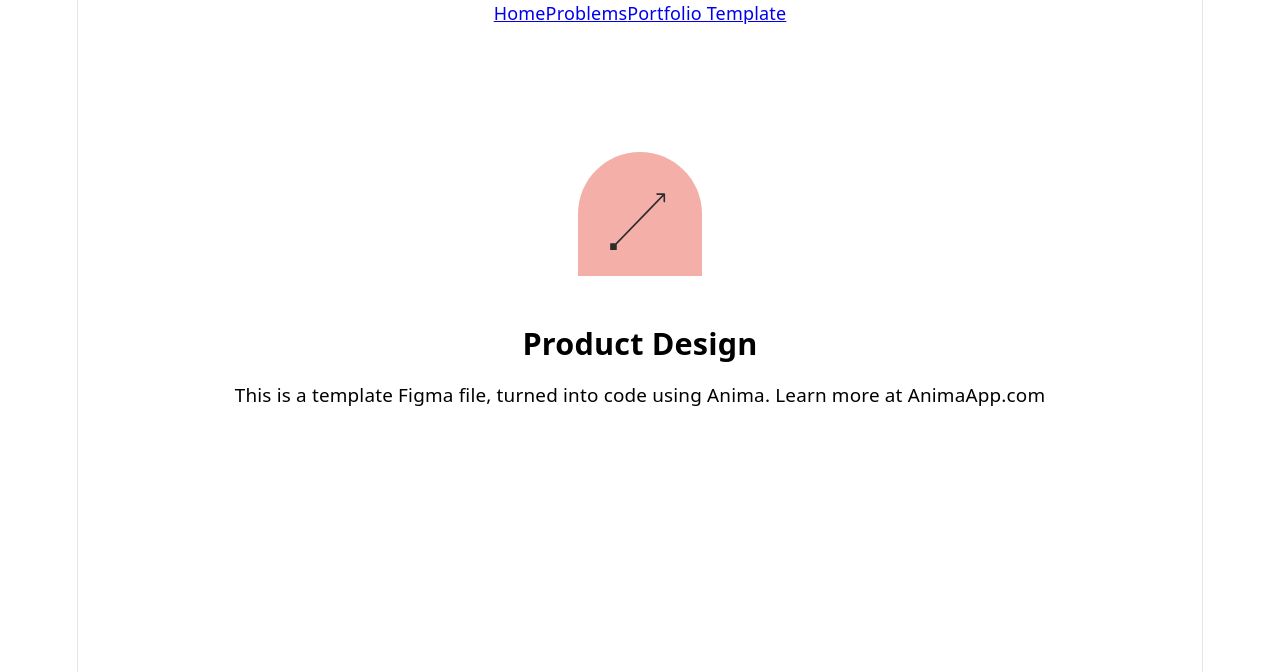
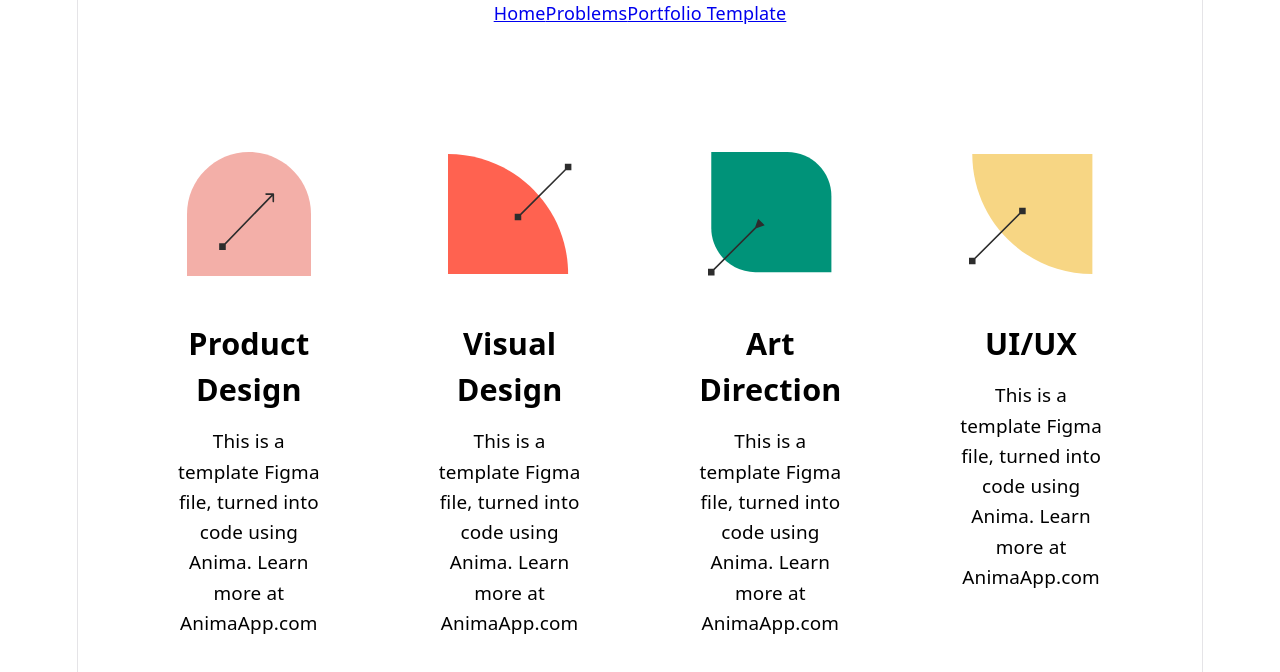
Before and after one commit to loafingbread/react-playground, a React (Vite) app: page /portfolio-template in a window 1280 px wide. Shown: the top 672 px of the page. Built offline with nearby package versions, Linux system fonts and the light colour scheme.

Commit message:
Add Skills Section

```diff
--- a/src/pages/PortfolioTemplate.tsx
+++ b/src/pages/PortfolioTemplate.tsx
@@ -3,15 +3,41 @@ import styles from "./PortfolioTemplate.module.css";
 import HeaderImage from "../assets/HeaderImage_1.png";
 import Rectangle_1181 from "../assets/Rectangle_1181.png";
 import Skill_Icon from "../assets/portfolio/Skill_Icon.svg";
-import { SkillCard } from "../problems/Portfolio";
+import Skill_Icon_2 from "../assets/portfolio/Skill_Icon_2.svg";
+import Skill_Icon_3 from "../assets/portfolio/Skill_Icon_3.svg";
+import Skill_Icon_4 from "../assets/portfolio/Skill_Icon_4.svg";
+import { SkillsSection } from "../problems/Portfolio";
 
 function PortfolioTemplate() {
   return (
     <main className={styles.portfolio}>
-      <SkillCard
-        icon={Skill_Icon}
-        title="Product Design"
-        description="This is a template Figma file, turned into code using Anima. Learn more at AnimaApp.com"
+      <SkillsSection
+        skills={[
+          {
+            icon: Skill_Icon,
+            title: "Product Design",
+            description:
+              "This is a template Figma file, turned into code using Anima. Learn more at AnimaApp.com",
+          },
+          {
+            icon: Skill_Icon_2,
+            title: "Visual Design",
+            description:
+              "This is a template Figma file, turned into code using Anima. Learn more at AnimaApp.com",
+          },
+          {
+            icon: Skill_Icon_3,
+            title: "Art Direction",
+            description:
+              "This is a template Figma file, turned into code using Anima. Learn more at AnimaApp.com",
+          },
+          {
+            icon: Skill_Icon_4,
+            title: "UI/UX",
+            description:
+              "This is a template Figma file, turned into code using Anima. Learn more at AnimaApp.com",
+          },
+        ]}
       />
     </main>
     // <main className={styles["portfolio"]}>
--- a/src/problems/Portfolio/SkillCard.module.css
+++ b/src/problems/Portfolio/SkillsSection.module.css
@@ -1,3 +1,8 @@
+.skillsSection {
+  display: flex;
+  gap: var(--space-5);
+}
+
 .skillCard {
   display: flex;
   flex-direction: column;
--- a/src/problems/Portfolio/SkillCard.tsx
+++ b/src/problems/Portfolio/SkillsSection.tsx
@@ -1,5 +1,19 @@
 import React from "react";
-import styles from "./SkillCard.module.css";
+import styles from "./SkillsSection.module.css";
+
+export type SkillsSectionProps = {
+  skills: SkillCardProps[];
+};
+
+function SkillsSection(props: SkillsSectionProps) {
+  return (
+    <div className={styles.skillsSection}>
+      {props.skills.map((skill) => {
+        return <SkillCard key={skill.title} {...skill} />;
+      })}
+    </div>
+  );
+}
 
 type SkillCardProps = {
   title: string;
@@ -25,4 +39,4 @@ function SkillCard(props: SkillCardProps) {
   );
 }
 
-export default SkillCard;
+export default SkillsSection;
--- a/src/problems/Portfolio/index.tsx
+++ b/src/problems/Portfolio/index.tsx
@@ -1 +1 @@
-export { default as SkillCard } from "./SkillCard";
+export { default as SkillsSection } from "./SkillsSection";
```
